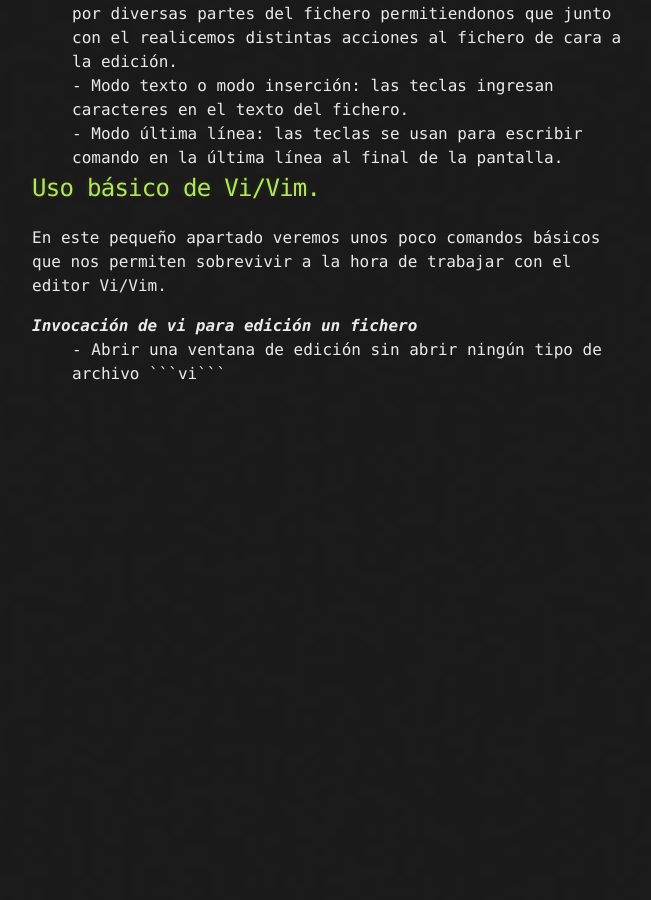
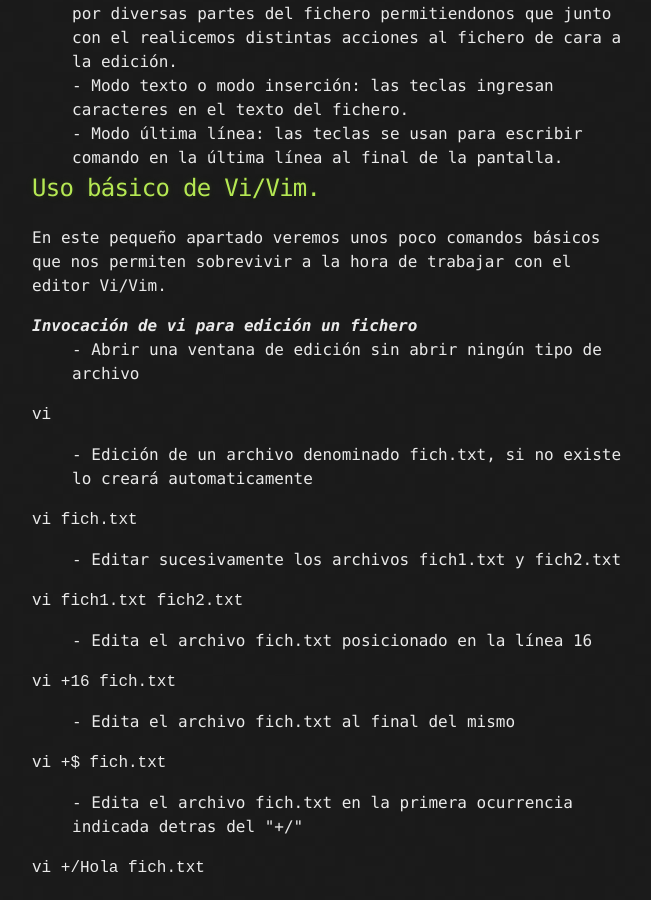
Before and after one commit to juanjoselopezroldan/juanjoselopezroldan.github.io, a Jekyll site: the page built from contenido/vi.md, in a window 1280 px wide and 900 px high, scrolled down 921 px. Shown: the whole window, without its empty margins (308-959 px from the left). Built offline with Jekyll 4.4.1, drawn with Linux system fonts in a browser that asks for light colours; our own code applies the rules of GitHub Pages for plain Markdown files; before the commit the page ends 1327 px from its top, so only the background shows below that.

Commit message:
edición fichero vi

````diff
--- a/contenido/vi.md
+++ b/contenido/vi.md
@@ -16,9 +16,26 @@ Dentro del editor de vi/vim exiten diversos modos que nos permiten realizar dive
 En este pequeño apartado veremos unos poco comandos básicos que nos permiten sobrevivir a la hora de trabajar con el editor Vi/Vim.
 
 <dt>Invocación de vi para edición un fichero</dt>
-<dd>- Abrir una ventana de edición sin abrir ningún tipo de archivo
+<dd>- Abrir una ventana de edición sin abrir ningún tipo de archivo</dd>
+
   ```vi```
-</dd>
 
-<dd></dd>
-<dd></dd>
+<dd>- Edición de un archivo denominado fich.txt, si no existe lo creará automaticamente</dd>
+
+  ```vi fich.txt```
+
+<dd>- Editar sucesivamente los archivos fich1.txt y fich2.txt</dd>
+
+  ```vi fich1.txt fich2.txt```
+
+<dd>- Edita el archivo fich.txt posicionado en la línea 16</dd>
+
+  ```vi +16 fich.txt```
+
+<dd>- Edita el archivo fich.txt al final del mismo</dd>
+
+  ```vi +$ fich.txt```
+
+<dd>- Edita el archivo fich.txt en la primera ocurrencia indicada detras del "+/"</dd>
+
+   ```vi +/Hola fich.txt```
````
